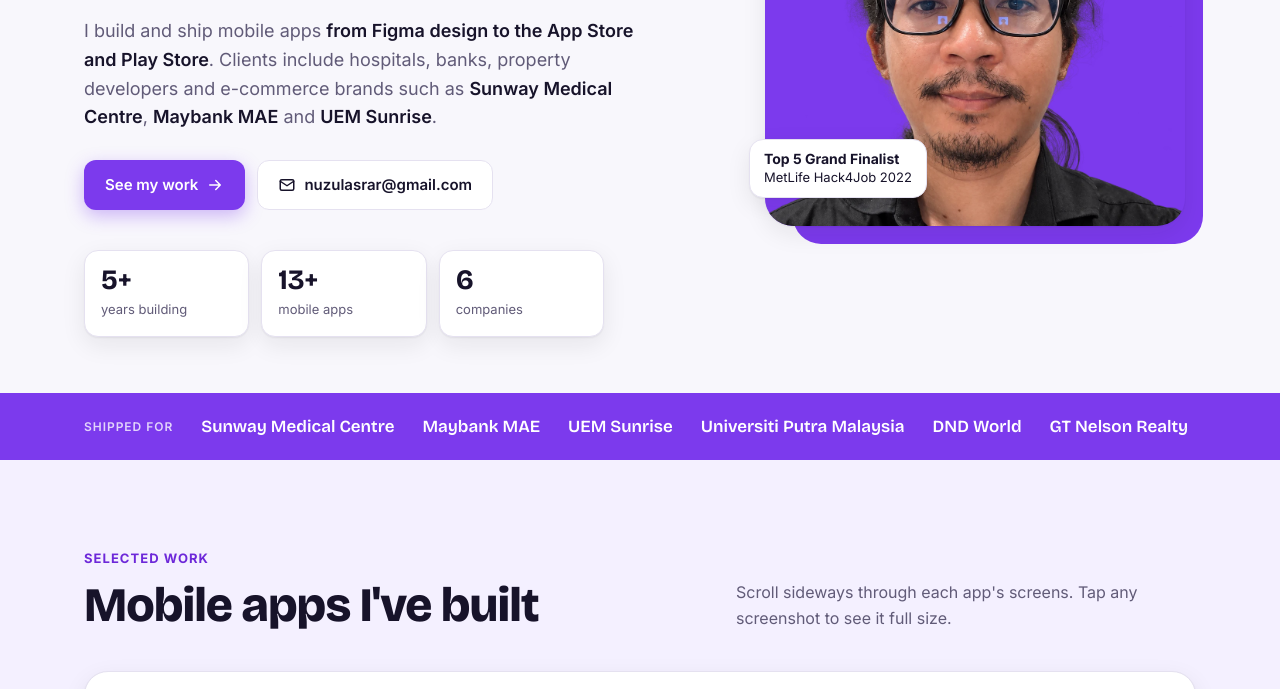
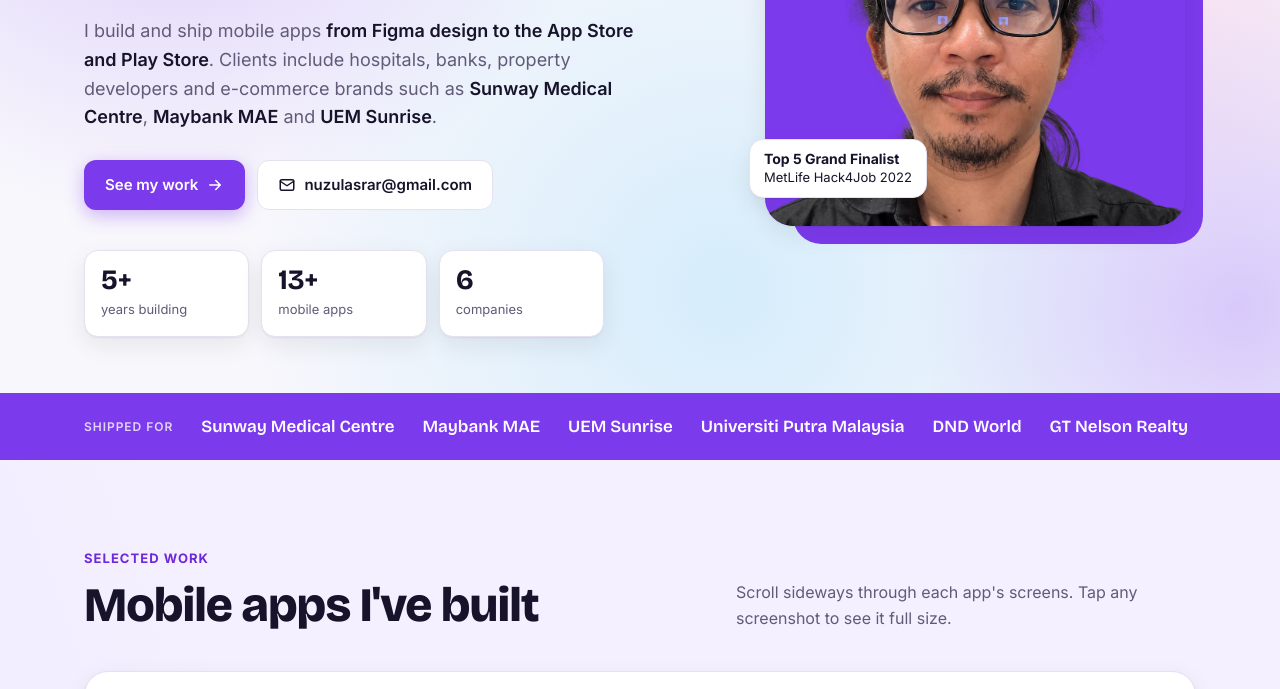
Before and after one commit to nuzulasrar/portfolio, a plain HTML site: page index.html in a window 1280 px wide. Shown: the part 442-1131 px from the top of the page. Drawn offline with nearby package versions, Linux system fonts and the light colour scheme.

Commit message:
Add mesh gradient background picture to hero and sections
Co-Authored-By: Claude Sonnet 5.5 <noreply@anthropic.com>

```diff
--- a/assets/styles.css
+++ b/assets/styles.css
@@ -351,3 +351,9 @@ footer .wrap { display: flex; justify-content: space-between; gap: 16px; flex-wr
   html { scroll-behavior: auto; }
   * { transition: none !important; }
 }
+
+
+/* ---------- Background picture ---------- */
+.hero, section.block, .contact {
+  background-image: url(img/bg/mesh.svg); background-size: cover; background-repeat: no-repeat; background-position: center;
+}
```
Also changed, not shown: assets/img/bg/mesh.svg (added).
